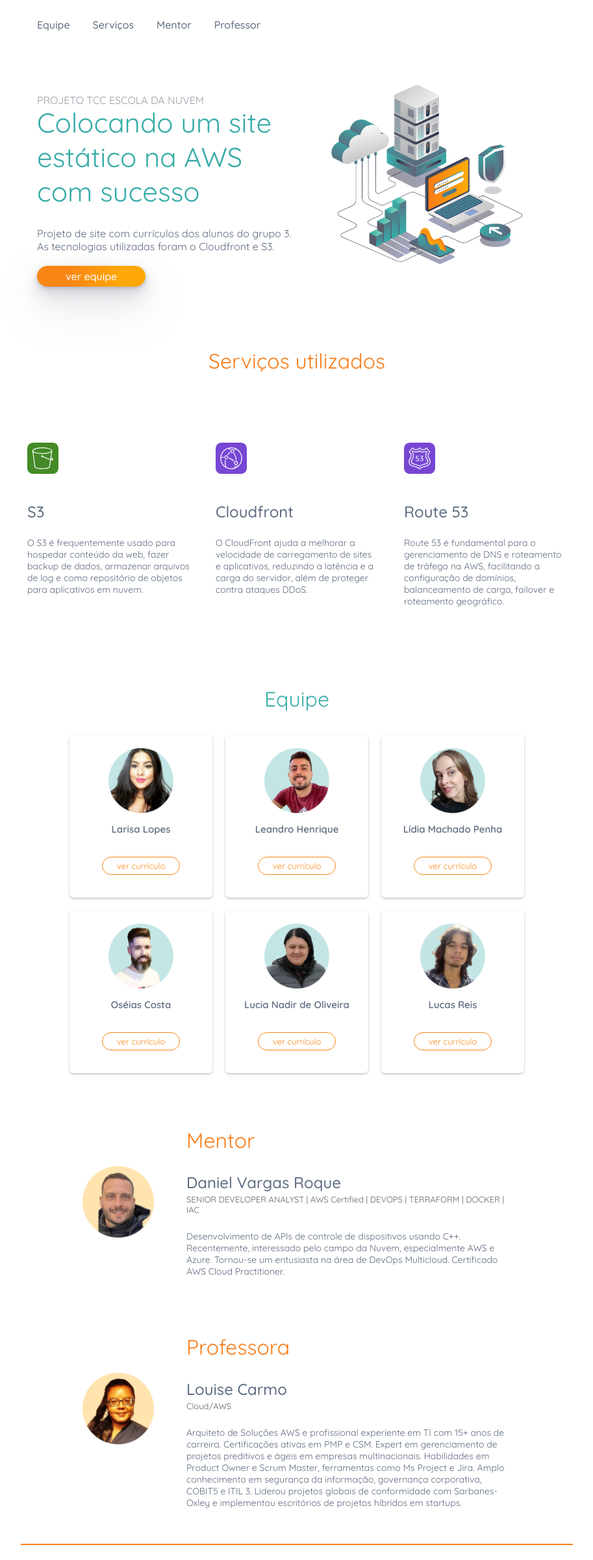
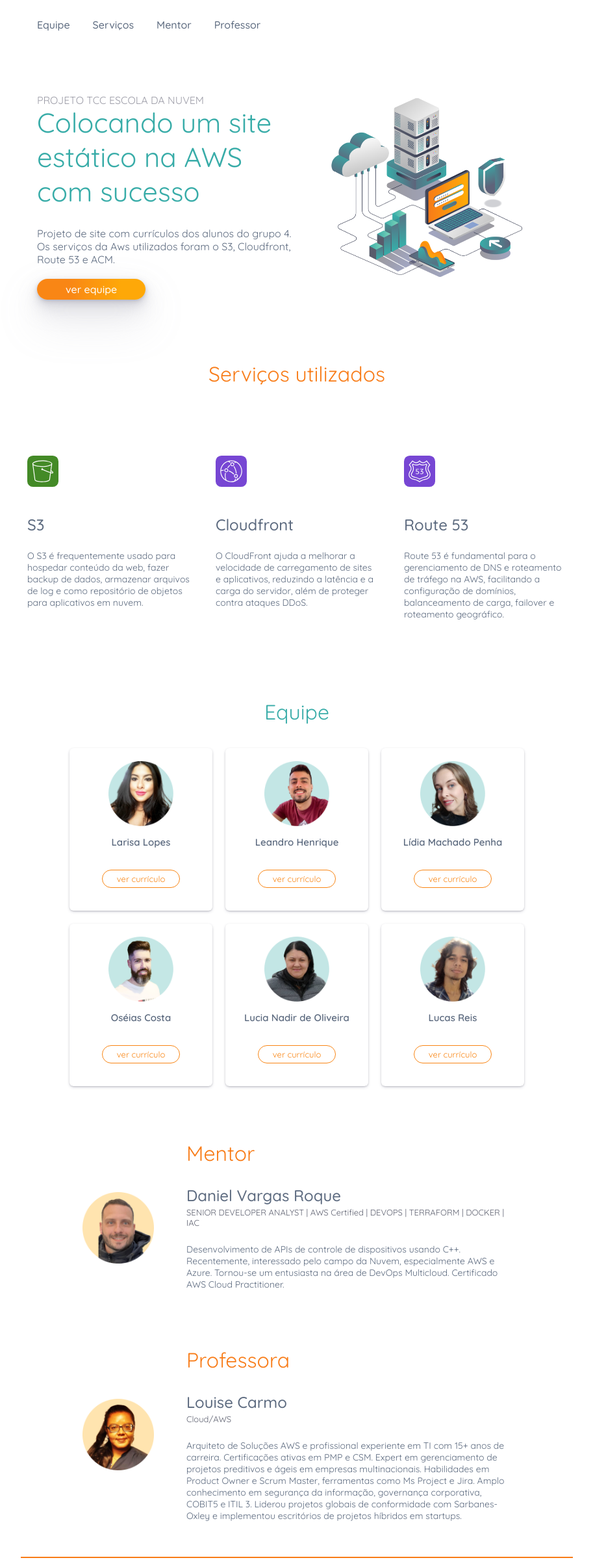
Before and after one commit to oseias-costa/project-aws, a Next.js app: page / in a window 1280 px wide. Shown: the top 2400 px of the page at 65% size, without its empty margins (183-1096 px from the left). Built offline with nearby package versions, Linux system fonts and the light colour scheme.

Commit message:
fix(headline): update headline

```diff
--- a/app/curriculo/[memberId]/_data.tsx
+++ b/app/curriculo/[memberId]/_data.tsx
@@ -6,6 +6,7 @@
     email: "oseiasc2@gmail.com",
     download: "../../../files/curriculo-oseias-costa.pdf",
     linkedin: "oseias-costa",
+    about: "",
     skills:
       "HTML, CSS, Javascript, Typescript, React, Redux, Styled Components, Next, Gatsby, Graphql, Git, Node.js, Express, MongoDB",
     professioalExperience: [
@@ -116,6 +117,7 @@
     email: "jnildo362@gmail.com",
     download: "../../../files/curriculo-lucas-silva-reis.pdf",
     linkedin: "lucas-reis-792a55248",
+    about: "",
     skills:
       "Manutenção de computador, HTML, CSS, JavaScript, React, Docker, MySQL, Git, Node.js, Express, mysql2, Sequelize, Jest, chai, sinon, TypeScript",
     professioalExperience: [
--- a/app/curriculo/[memberId]/page.tsx
+++ b/app/curriculo/[memberId]/page.tsx
@@ -45,9 +45,9 @@
             <ContactItem item="Linkedin" content={member.linkedin} />
           </S.ContactLeft>
         </S.Contact>
-        {member.about !== "" && (
+        {member.about !== "" ? (
           <ItemWithDescription item="Sobre mim" content={member?.about} />
-        )}
+        ) : (<></>)}
         <ItemWithDescription item="Compentências" content={member.skills} />
         <ProfissionalExperience content={member.professioalExperience} />
         <ItemWithDescription item="Formação" content={member.education} />
--- a/components/headline/_data.ts
+++ b/components/headline/_data.ts
@@ -2,5 +2,5 @@
 export const headelineData = {
     subtitle: 'PROJETO TCC ESCOLA DA NUVEM',
     title: 'Colocando um site estático na AWS com sucesso',
-    description: 'Projeto de site com currículos dos alunos do grupo 3. As tecnologias utilizadas foram o Cloudfront e S3.',
+    description: 'Projeto de site com currículos dos alunos do grupo 4. Os serviços da Aws utilizados foram o S3, Cloudfront, Route 53 e ACM.',
 }
--- a/components/headline/headline.styles.ts
+++ b/components/headline/headline.styles.ts
@@ -45,7 +45,7 @@
   color: #fff;
   font-weight: 500;
   text-decoration: none;
-  transition: 0.2s linear;
+  transition: 0.1s linear;
   box-shadow:
     rgba(158, 159, 175, 0.25) 0px 1px 2px,
     rgba(158, 159, 175, 0.25) 0px 2px 4px,
--- a/components/mentor/mentor.style.ts
+++ b/components/mentor/mentor.style.ts
@@ -64,9 +64,9 @@
   width: 110px;
   height: 110px;
   position: relative;
-  top: 60px;
+  top: 80px;
 
   @media(max-width: 740px){
-
+    top: 60px;
   }
 `;
--- a/components/teacher/teacher.styles.ts
+++ b/components/teacher/teacher.styles.ts
@@ -65,9 +65,9 @@
   width: 110px;
   height: 110px;
   position: relative;
-  top: 60px;
+  top: 80px;
 
   @media(max-width: 740px){
-
+    top: 60px;
   }
 `;
```
